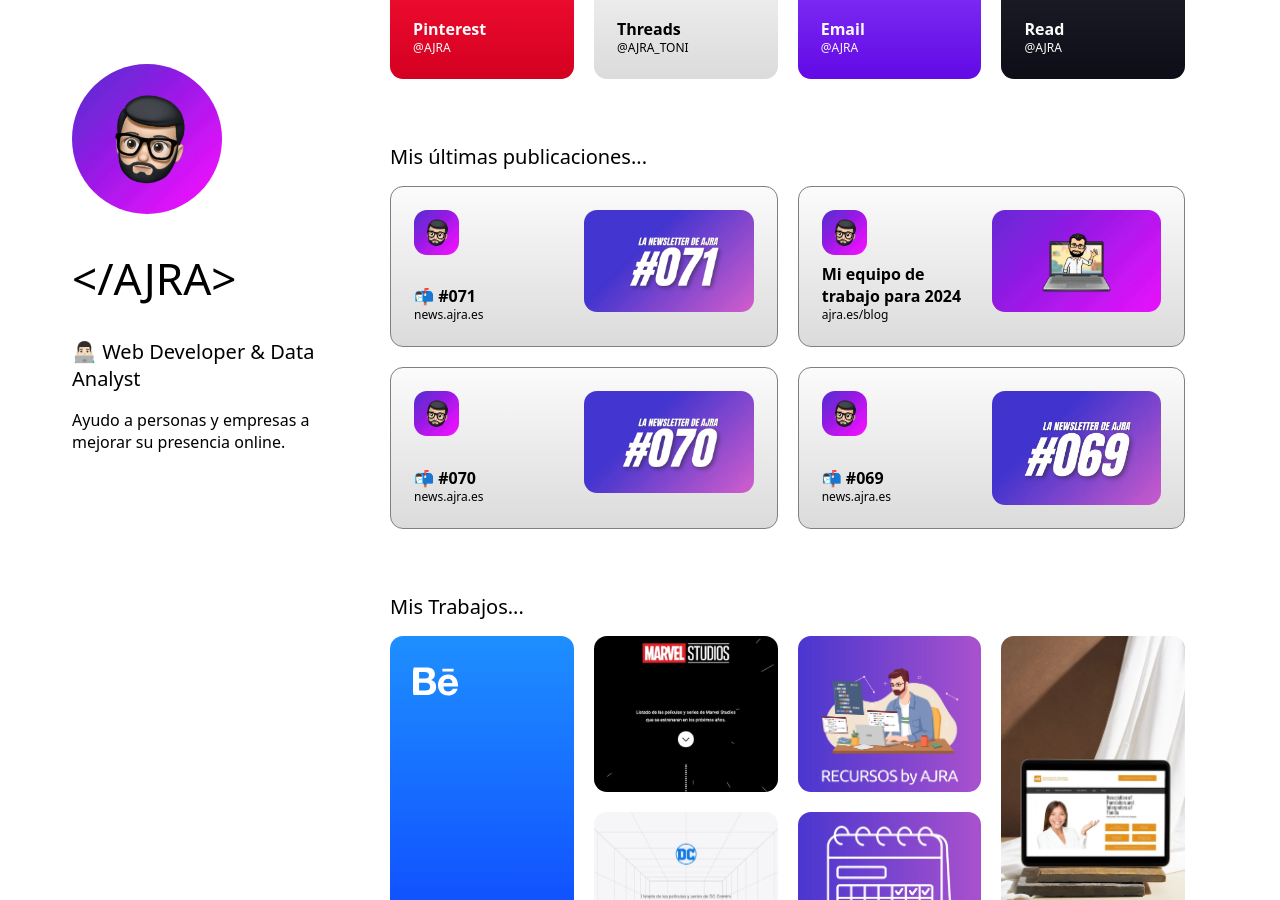
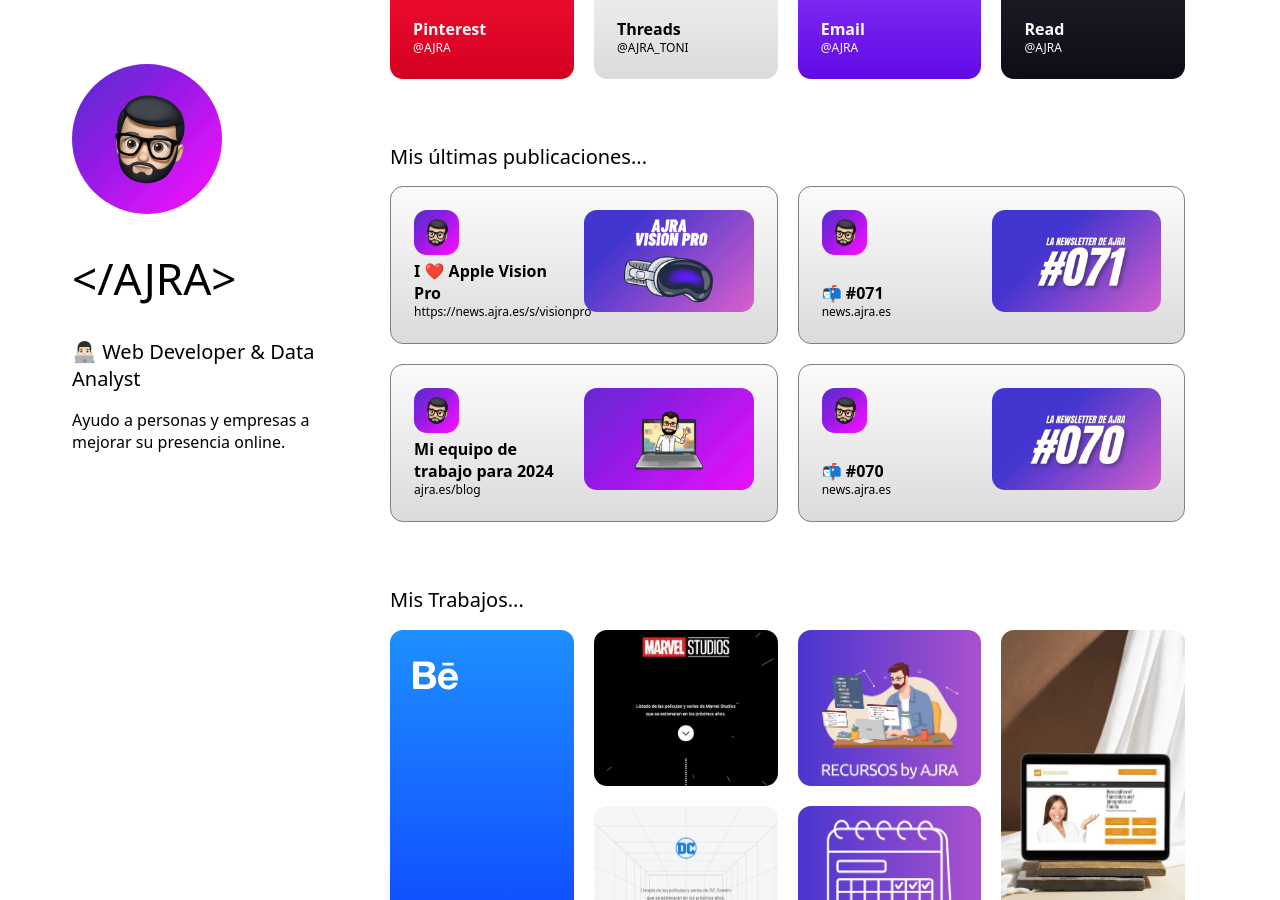
Before and after one commit to AJRAtoni/ajra, a Jekyll site: the page index.html, which Jekyll copies as it is, in a window 1280 px wide and 900 px high, scrolled down 545 px. Built offline with Jekyll 4.4.1, drawn with Linux system fonts in a browser that asks for light colours.

Commit message:
03/27/2024

```diff
--- a/index.html
+++ b/index.html
@@ -112,7 +112,20 @@
                 <!-- Mis Articulos -->
                 <h2>Mis últimas publicaciones...</h2>
                 <div class="articulos">
-                    <a href="https://news.ajra.es/p/071" target="_blank" class="caja caja-articulo articulo1"
+                    <a href="https://news.ajra.es/p/i-love-apple-vision-pro" target="_blank" class="caja caja-articulo articulo1"
+                    aria-label="Enlace a mi articulo">
+                    <div class="mitad">
+                        <img class="logo-normal" src="images/AJRA.webp" alt="AJRA">
+                        <div class="info">
+                            <h2 class="title">I ❤️ Apple Vision Pro</h2>
+                            <p class="handle">https://news.ajra.es/s/visionpro</p>
+                        </div>
+                    </div>
+                    <div class="mitad">
+                        <img class="destacada" src="images/articulo1.webp" alt="articulo">
+                    </div>
+                </a>
+                    <a href="https://news.ajra.es/p/071" target="_blank" class="caja caja-articulo articulo2"
                     aria-label="Enlace a mi articulo">
                     <div class="mitad">
                         <img class="logo-normal" src="images/AJRA.webp" alt="AJRA">
@@ -122,10 +135,10 @@
                         </div>
                     </div>
                     <div class="mitad">
-                        <img class="destacada" src="images/articulo1.webp" alt="articulo">
+                        <img class="destacada" src="images/articulo2.webp" alt="articulo">
                     </div>
                 </a>
-                    <a href="https://ajra.es/blog/equipo2024/" target="_blank" class="caja caja-articulo articulo2"
+                    <a href="https://ajra.es/blog/equipo2024/" target="_blank" class="caja caja-articulo articulo3"
                         aria-label="Enlace a mi articulo">
                         <div class="mitad">
                             <img class="logo-normal" src="images/AJRA.webp" alt="AJRA">
@@ -138,7 +151,7 @@
                             <img class="destacada" src="images/posts/EquipoTrabajo2024.webp" alt="articulo">
                         </div>
                     </a>
-                    <a href="https://news.ajra.es/p/070" target="_blank" class="caja caja-articulo articulo3"
+                    <a href="https://news.ajra.es/p/070" target="_blank" class="caja caja-articulo articulo4"
                         aria-label="Enlace a mi articulo">
                         <div class="mitad">
                             <img class="logo-normal" src="images/AJRA.webp" alt="AJRA">
@@ -148,20 +161,7 @@
                             </div>
                         </div>
                         <div class="mitad">
-                            <img class="destacada" src="images/articulo2.webp" alt="articulo">
-                        </div>
-                    </a>
-                    <a href="https://news.ajra.es/p/069" target="_blank" class="caja caja-articulo articulo4"
-                        aria-label="Enlace a mi articulo">
-                        <div class="mitad">
-                            <img class="logo-normal" src="images/AJRA.webp" alt="AJRA">
-                            <div class="info">
-                                <h2 class="title">📬 #069</h2>
-                                <p class="handle">news.ajra.es</p>
-                            </div>
-                        </div>
-                        <div class="mitad">
-                            <img class="destacada" src="images/articulo3.webp" alt="articulo">
+                            <img class="destacada" src="images/articulo4.webp" alt="articulo">
                         </div>
                     </a>
                 </div>
```
Also changed, not shown: images/articulo1.webp, images/articulo2.webp, images/articulo3.webp (deleted), images/articulo4.webp. Lines whose indentation alone changed are shown as unchanged.
